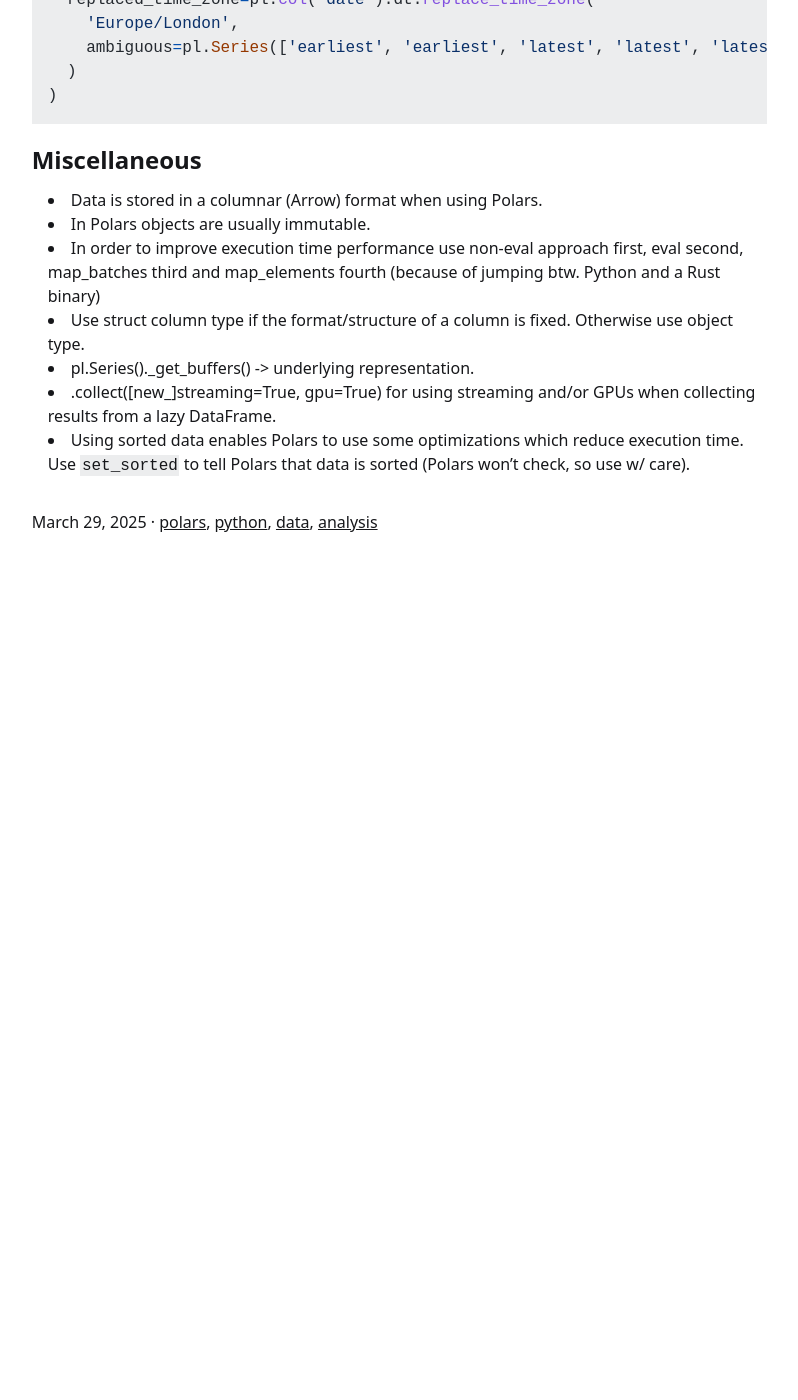
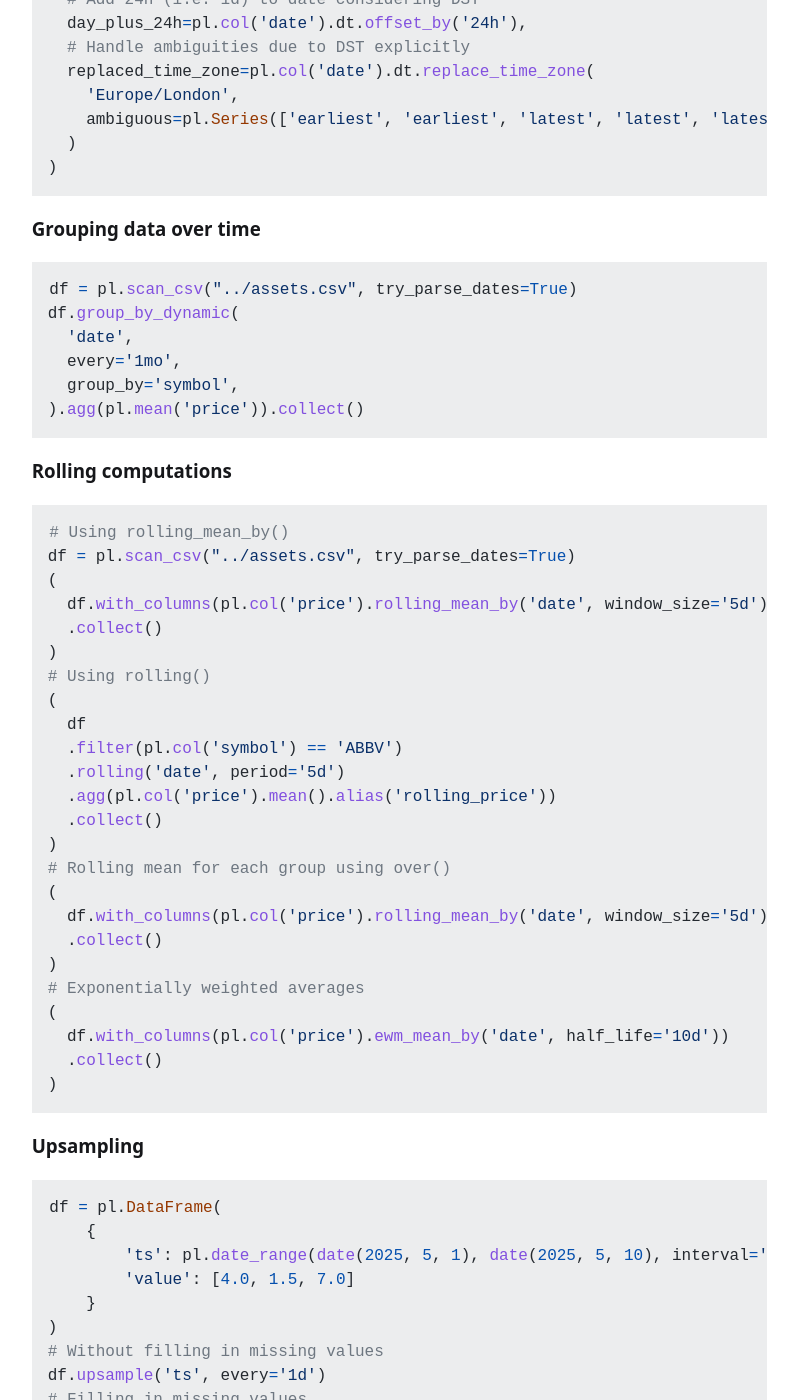
Before and after one commit to ovidiuparvu/ovidiuparvu.github.io, a Jekyll site: the page built from _posts/2025-03-29-an-intro-to-polars.md, in a window 1280 px wide and 1400 px high, scrolled down 9472 px. Shown: the whole window, without its empty margins (321-1119 px from the left). Built offline with Jekyll 4.4.1, drawn with Linux system fonts in a browser that asks for light colours; before the commit the page ends 10102 px from its top, so only the background shows below that; some of the changed text lies outside the part shown.

Commit message:
Add sections on grouping data over time, rolling computations, and upsampling in Polars tutorial

````diff
--- a/_posts/2025-03-29-an-intro-to-polars.md
+++ b/_posts/2025-03-29-an-intro-to-polars.md
@@ -56,6 +56,9 @@ This introduction to Polars is my attempt to make it easy for future me to recol
   - [Datetime difference between consecutive rows](#datetime-difference-between-consecutive-rows)
   - [Handling time zones](#handling-time-zones)
   - [Daylight Saving Time (DST)](#daylight-saving-time-dst)
+  - [Grouping data over time](#grouping-data-over-time)
+  - [Rolling computations](#rolling-computations)
+  - [Upsampling](#upsampling)
 - [Miscellaneous](#miscellaneous)
 
 Right, let's get to it. First set up a virtual environment. Then go through the examples below.
@@ -428,6 +431,61 @@ df = df.with_columns(
 )
 ```
 
+### Grouping data over time
+
+```python
+df = pl.scan_csv("../assets.csv", try_parse_dates=True)
+df.group_by_dynamic(
+  'date',
+  every='1mo',
+  group_by='symbol',
+).agg(pl.mean('price')).collect()
+```
+
+### Rolling computations
+
+```python
+# Using rolling_mean_by()
+df = pl.scan_csv("../assets.csv", try_parse_dates=True)
+(
+  df.with_columns(pl.col('price').rolling_mean_by('date', window_size='5d'))
+  .collect()
+)
+# Using rolling()
+(
+  df
+  .filter(pl.col('symbol') == 'ABBV')
+  .rolling('date', period='5d')
+  .agg(pl.col('price').mean().alias('rolling_price'))
+  .collect()
+)
+# Rolling mean for each group using over()
+(
+  df.with_columns(pl.col('price').rolling_mean_by('date', window_size='5d').over('symbol'))
+  .collect()
+)
+# Exponentially weighted averages
+(
+  df.with_columns(pl.col('price').ewm_mean_by('date', half_life='10d'))
+  .collect()
+)
+```
+
+### Upsampling
+
+```python
+df = pl.DataFrame(
+    {
+        'ts': pl.date_range(date(2025, 5, 1), date(2025, 5, 10), interval='4d', eager=True),
+        'value': [4.0, 1.5, 7.0]
+    }
+)
+# Without filling in missing values
+df.upsample('ts', every='1d')
+# Filling in missing values
+df.upsample('ts', every='1d').interpolate()
+```
+
 ## Miscellaneous
 
 - Data is stored in a columnar (Arrow) format when using Polars.
````
